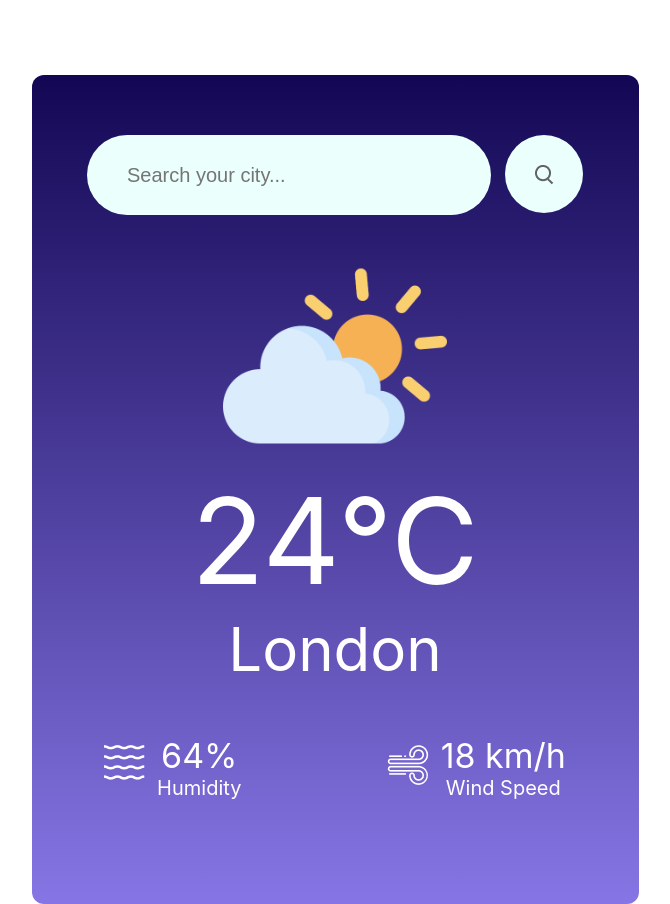
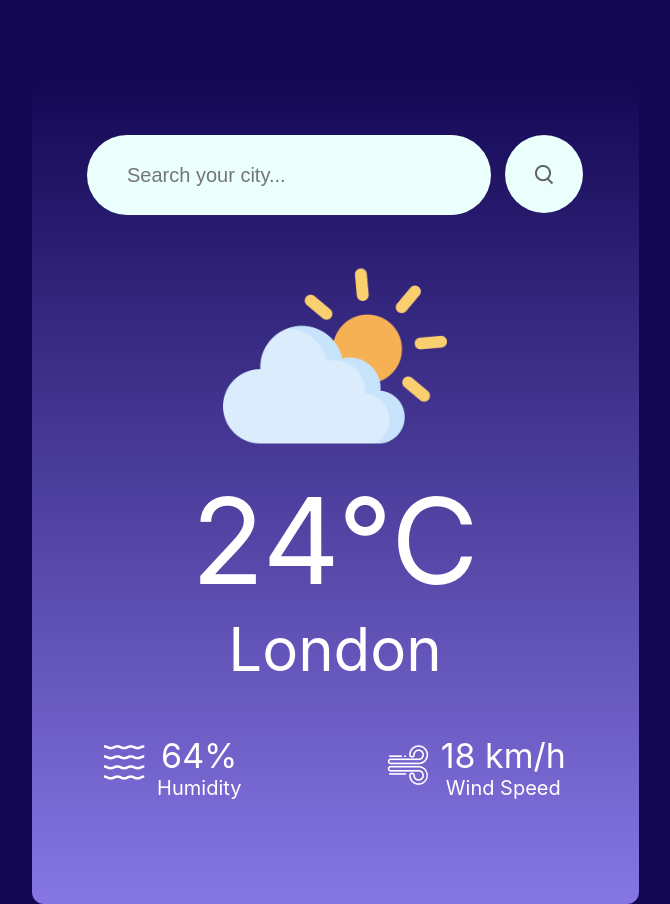
Before and after one commit to sidrathabib/metroweather, a React (Create React App) app: page / in a window 1280 px wide. Shown: the whole page, without its empty margins (305-975 px from the left). Built offline with nearby package versions, Linux system fonts and the light colour scheme.

Commit message:
changed bg color

```diff
--- a/src/Components/WeatherApp/WeatherApp.css
+++ b/src/Components/WeatherApp/WeatherApp.css
@@ -1,3 +1,6 @@
+body{
+    background-color: #130754;
+}
 .container{
     width: 607px;
     height: 829px;
```
Also changed, not shown: demo.png.
